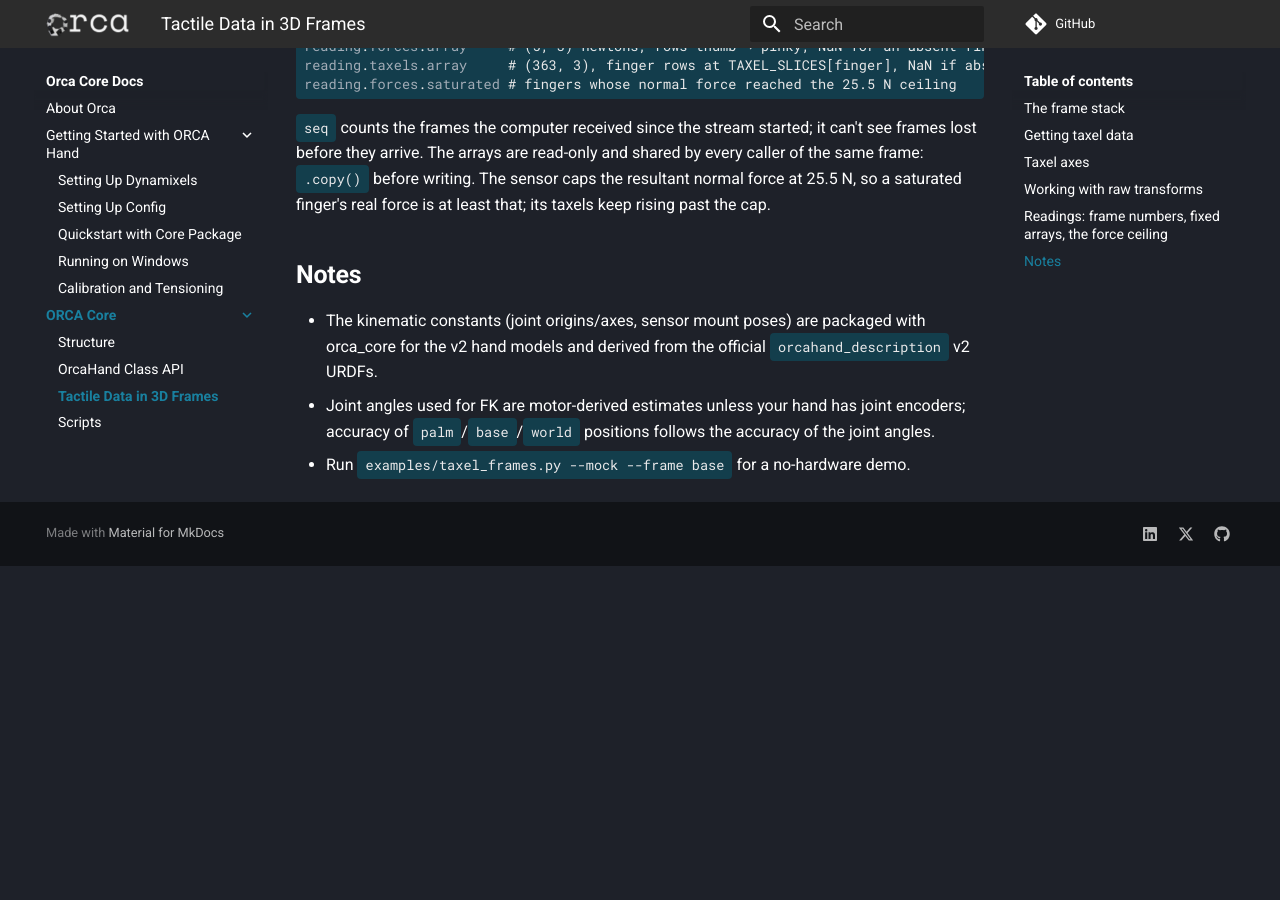
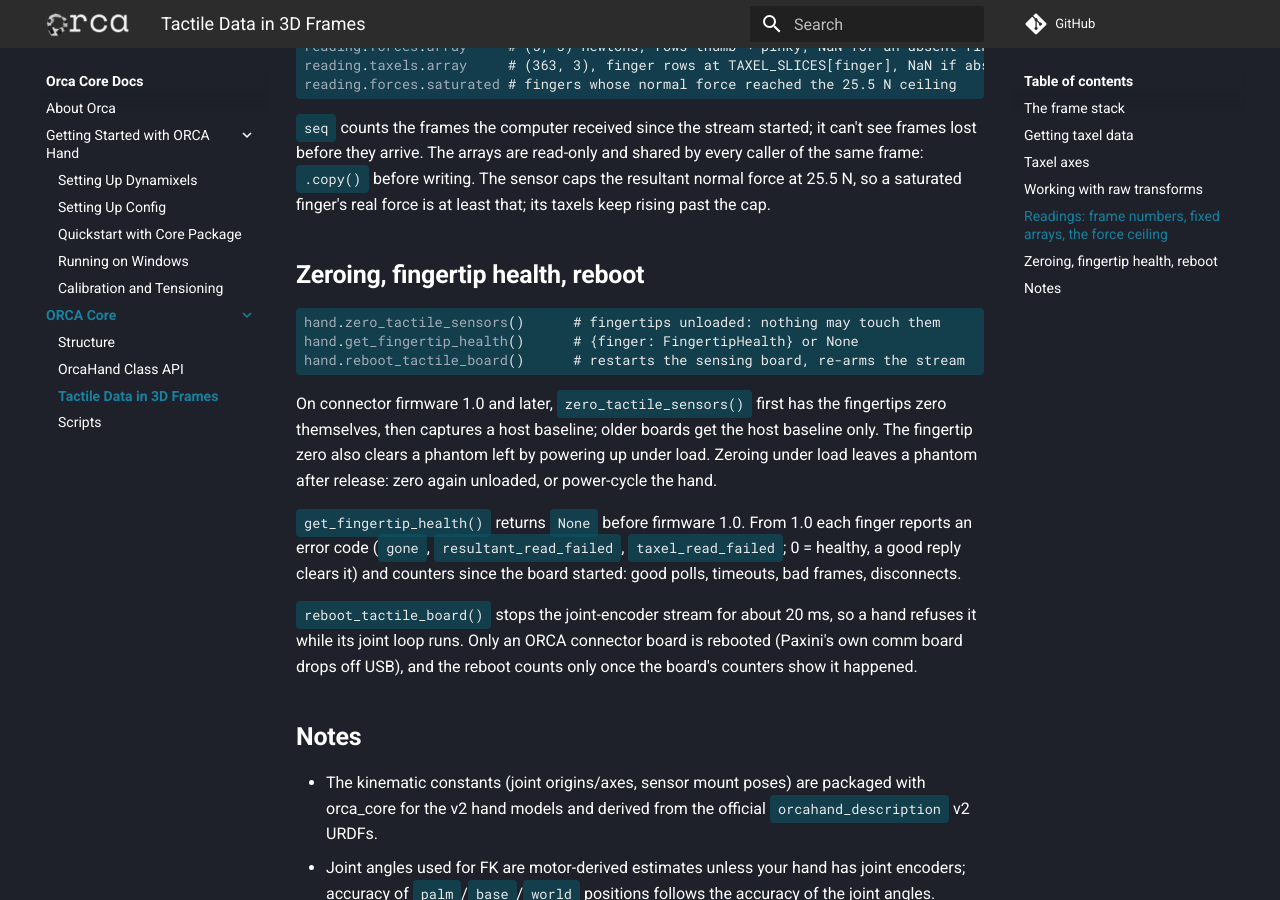
Before and after one commit to orcahand/orca_core, an MkDocs documentation site: the page built from docs/pages/orca-core-docs/tactile-frames.md, in a window 1280 px wide and 900 px high, scrolled down 2367 px. Built offline with MkDocs 1.6.1 and Material for MkDocs 9.7.7, drawn with Linux system fonts in a browser that asks for light colours; before the commit the page ends 2933 px from its top, so only the background shows below that.

Commit message:
Document the board features and release 0.12.0
Co-Authored-By: Claude Opus 5.5 <noreply@anthropic.com>

````diff
--- a/docs/pages/orca-core-docs/tactile-frames.md
+++ b/docs/pages/orca-core-docs/tactile-frames.md
@@ -110,6 +110,30 @@ by every caller of the same frame: `.copy()` before writing. The sensor caps
 the resultant normal force at 25.5 N, so a saturated finger's real force is at
 least that; its taxels keep rising past the cap.
 
+## Zeroing, fingertip health, reboot
+
+```python
+hand.zero_tactile_sensors()      # fingertips unloaded: nothing may touch them
+hand.get_fingertip_health()      # {finger: FingertipHealth} or None
+hand.reboot_tactile_board()      # restarts the sensing board, re-arms the stream
+```
+
+On connector firmware 1.0 and later, `zero_tactile_sensors()` first has the
+fingertips zero themselves, then captures a host baseline; older boards get the
+host baseline only. The fingertip zero also clears a phantom left by powering
+up under load. Zeroing under load leaves a phantom after release: zero again
+unloaded, or power-cycle the hand.
+
+`get_fingertip_health()` returns `None` before firmware 1.0. From 1.0 each
+finger reports an error code (`gone`, `resultant_read_failed`,
+`taxel_read_failed`; 0 = healthy, a good reply clears it) and counters since
+the board started: good polls, timeouts, bad frames, disconnects.
+
+`reboot_tactile_board()` stops the joint-encoder stream for about 20 ms, so a
+hand refuses it while its joint loop runs. Only an ORCA connector board is
+rebooted (Paxini's own comm board drops off USB), and the reboot counts only
+once the board's counters show it happened.
+
 ## Notes
 
 - The kinematic constants (joint origins/axes, sensor mount poses) are packaged
--- a/pyproject.toml
+++ b/pyproject.toml
@@ -1,6 +1,6 @@
 [project]
 name = "orca_core"
-version = "0.11.0"
+version = "0.12.0"
 description = "Core Python Controller of the ORCA Hand. Handles all hardware interaction, logic and abstracts control. Provides API for basic functionality and info of the hand."
 authors = [
     {name = "clemens-chr", email = "cchristoph@student.ethz.ch"},
````
Also changed, not shown: 1 other file.
